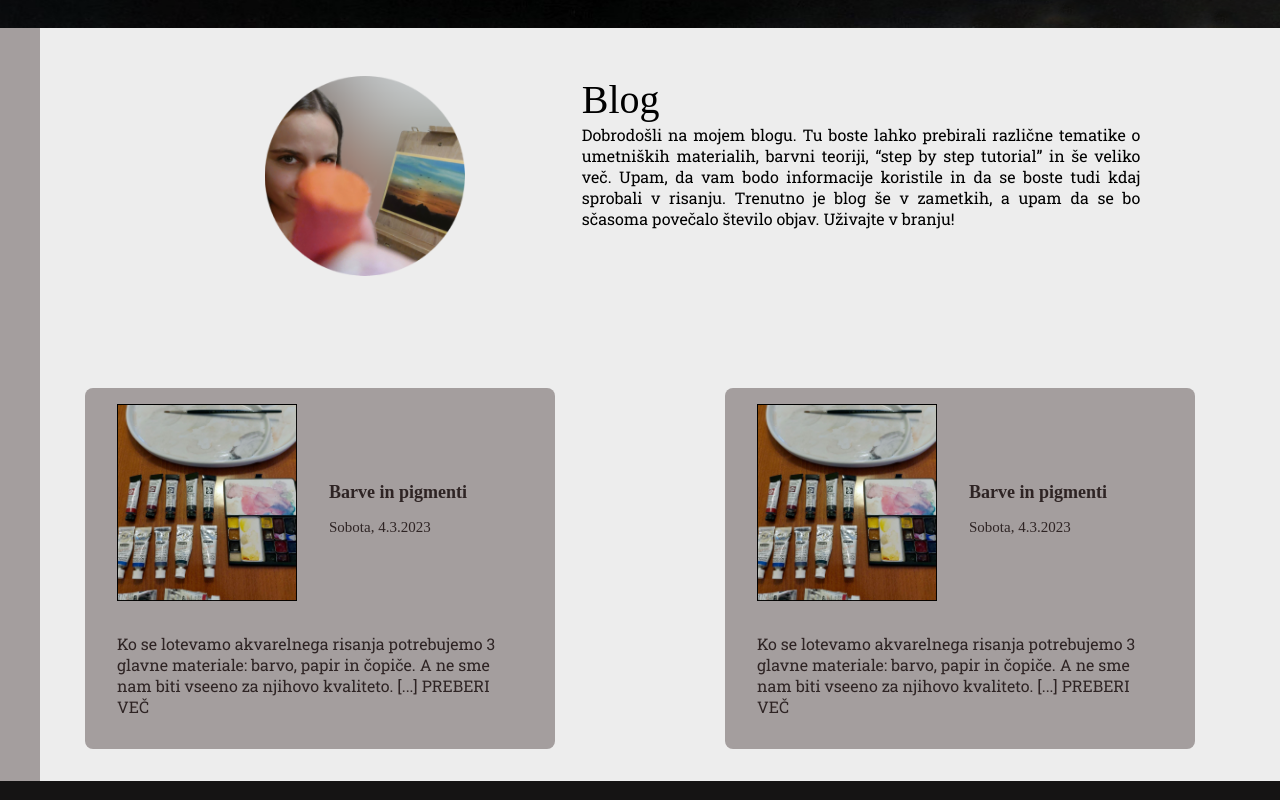
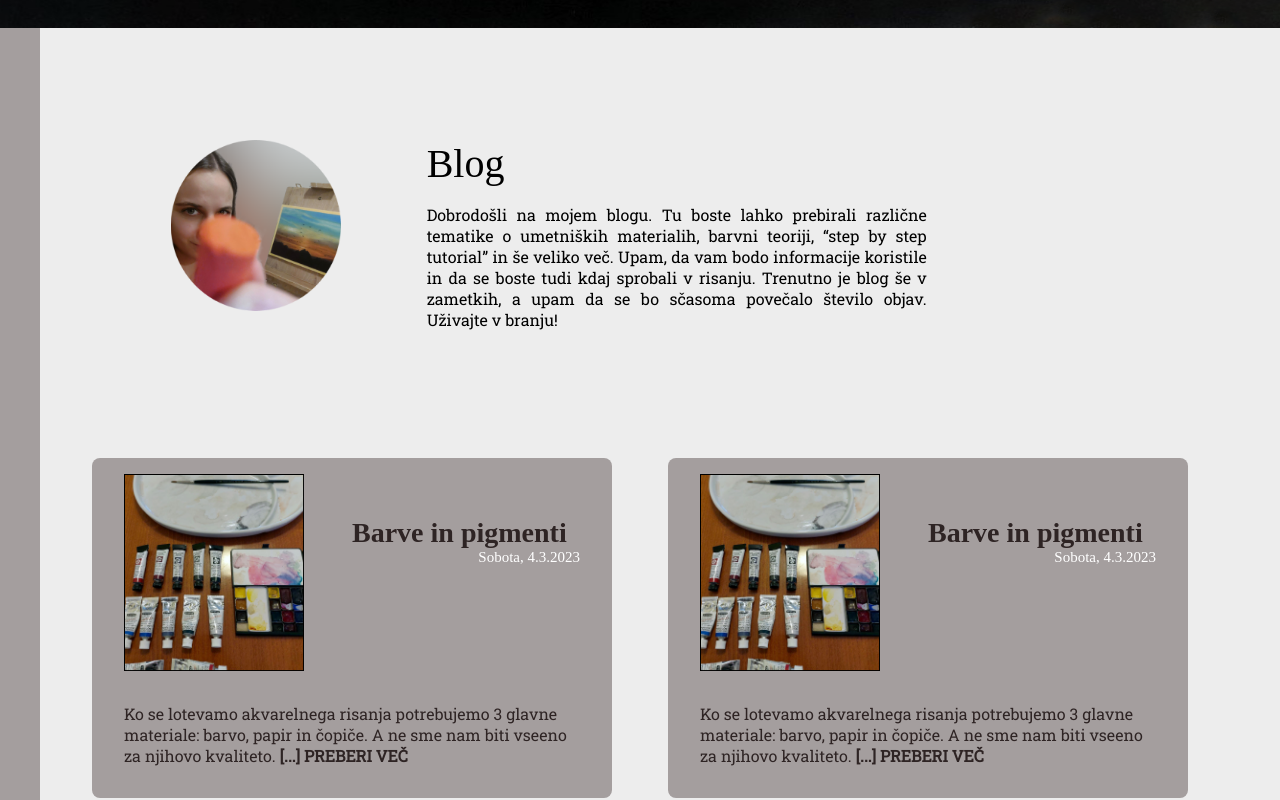
Before and after one commit to jureperos/Manja_Art_React, a React (Create React App) app: page /blog in a window 1280 px wide. Shown: the part 420-1220 px from the top of the page. Built offline with nearby package versions, Linux system fonts and the light colour scheme; a web font is replaced by a local one.

Commit message:
adding styling

```diff
--- a/src/components/blog/Blog.css
+++ b/src/components/blog/Blog.css
@@ -1,6 +1,11 @@
+.blog-content {
+    padding-top: 4rem;
+    padding-bottom: 4rem;
+}
+
 .blog-intro {
     display: grid;
-    grid-template-columns: 5fr 6fr;
+    grid-template-columns: 1fr 2fr;
     padding-top: 3rem;
 }
 
@@ -34,6 +39,7 @@
         justify-self: right;
         padding-right: 20%;
         max-width: 200px;
+        min-width: 120px;
     }
 
     .blog-title,
@@ -46,23 +52,31 @@
         align-self: start;
     }
 
-    .blog-descr{
-        margin-top: 3rem;
+    .blog-descr {
+        margin-top: 4rem;
         width: 80%;
+        max-width: 500px;
         justify-self: left;
     }
 }
 
 @media only screen and (min-width: 800px) {
-    .background{
+    .blog-content{
         background: linear-gradient(to right, #A49E9E 40px, #ededed 40px 100%);
     }
 
 }
 
-@media only screen and (min-width:1000px) {
+@media only screen and (min-width:1200px) {
     .blog-link-elements {
         display: grid;
         grid-template-columns: repeat(auto-fit, minmax(200px, 1fr));
+        margin: 0 5%;
     }
 }
+
+@media only screen and (min-width:1400px) {
+    .blog-link-elements {
+        margin: 0 10%;
+    }
+}
--- a/src/components/blog/Blog.js
+++ b/src/components/blog/Blog.js
@@ -17,7 +17,7 @@ function Blog() {
     })
     return (
         <>
-            <div className='background'>
+            <div className='blog-content'>
                 <div className='blog-intro'>
                     <img src={ blogImg } alt="" className="blog-intro-img" />
                     <h1 className='blog-title'> Blog </h1>
--- a/src/components/blog/blogLinks/BlogLinks.css
+++ b/src/components/blog/blogLinks/BlogLinks.css
@@ -15,15 +15,24 @@
     width: 65%;
 }
 
+.blog-link-intro {
+    display: flex;
+    flex-direction: column;
+}
+
 .blog-links h1 {
     font-family: 'IM Fell English SC', serif;
     font-size: 18px;
+    margin-bottom: 0;
 }
 
 .blog-date {
     justify-self: end;
     font-size: 15px;
     font-family: 'IM Fell English SC', serif;
+    align-self: flex-end;
+    padding-right: 2rem;
+    color: white;
 }
 
 .links-intro-txt {
@@ -31,12 +40,34 @@
     padding: 0 2rem 1rem 2rem;
 }
 
+.read-more {
+    font-weight: bold;
+}
+
+@media only screen and (min-width: 370px) {
+    .blog-links h1 {
+        font-size: 22px;
+    }
+
+    .blog-link-intro {
+        padding-bottom: 3rem;
+    }
+}
+
 @media only screen and (min-width: 600px) {
     .blog-link-image {
         width: 180px;
     }
 
+    .blog-link-intro {
+        padding-bottom: 5rem;
+    }
+
     .blog-links {
-        width: 470px;
+        width: 520px;
+    }
+
+    .blog-links h1 {
+        font-size: 28px;
     }
 }
--- a/src/components/blog/blogLinks/BlogLinks.js
+++ b/src/components/blog/blogLinks/BlogLinks.js
@@ -5,11 +5,11 @@ function BlogLinks(props) {
     return(
             <Link to={`/blog/${props.blogId}`} className='blog-links'>
                 <img src={props.img} className='blog-link-image'></img>
-                <div>
+                <div className='blog-link-intro'>
                     <h1> {props.title} </h1>
                     <span className='blog-date'> {props.date} </span>
                 </div>
-                <p className='links-intro-txt'> {`${props.introTxt}[...] PREBERI VEČ`} </p>
+                <p className='links-intro-txt'> {props.introTxt}<span className='read-more'>[...] PREBERI VEČ</span> </p>
             </Link>
     )
 }
--- a/src/components/blog/blog_1/Blog_1.css
+++ b/src/components/blog/blog_1/Blog_1.css
@@ -1,11 +1,27 @@
 .blog_1-ctn {
-    width: 90%;
+    width: 80%;
     margin: 0 auto;
+    text-align: justify;
+    padding: 4rem 0;
+}
+
+.blog_1-intro {
+    display: flex;
+    flex-direction: column;
+    align-items: center;
+    padding-bottom: 3rem;
+}
+
+.blog_1-title {
+    margin-bottom: 0;
+    font-size: 48px;
+    text-align: center;
 }
 
 .blog_1-datum {
-    display: flex;
-    justify-content: end;
+    position: relative;
+    left: 13%;
+    font-size: 24px;
 }
 
 .blog_1-img_1-description,
@@ -30,3 +46,9 @@
     width: 50%;
     max-width: 200px;
 }
+
+@media only screen and (min-width: 768px) {
+    .blog_1-ctn {
+            width: 70%;
+        }
+}
--- a/src/components/blog/blog_1/Blog_1.js
+++ b/src/components/blog/blog_1/Blog_1.js
@@ -6,8 +6,10 @@ import './Blog_1.css'
 function Blog_1() {
     return (
         <div className='blog_1-ctn'>
-            <h1 className="blog_1-title">Barve in pigmenti</h1>
-            <div className="blog_1-datum">Sobota, 4.3.2023</div>
+            <div className='blog_1-intro'>
+                <h1 className="blog_1-title">Barve in pigmenti</h1>
+                <div className="blog_1-datum">Sobota, 4.3.2023</div>
+            </div>
             <div className="txt-1">
             <p>Ko se lotevamo akvarelnega risanja potrebujemo 3 glavne materiale: barvo, papir in čopiče. A ne sme nam biti vseeno za njihovo kvaliteto. Za dober končni produkt, ki bo ohranjen še skozi veliko generacij, so pomembni kvalitetni materiali. S slednjimi bomo tudi veliko bolj uživali in ne bomo imeli občutka, da se s sliko »borimo«, kljub temu da smo ji kos. Tokrat se bo tematika vrtela okoli barv oz. pigmentov iz katerih nastane sama barva za akvarelno risanje ter kaj od njih pričakujemo.</p>
 
```
